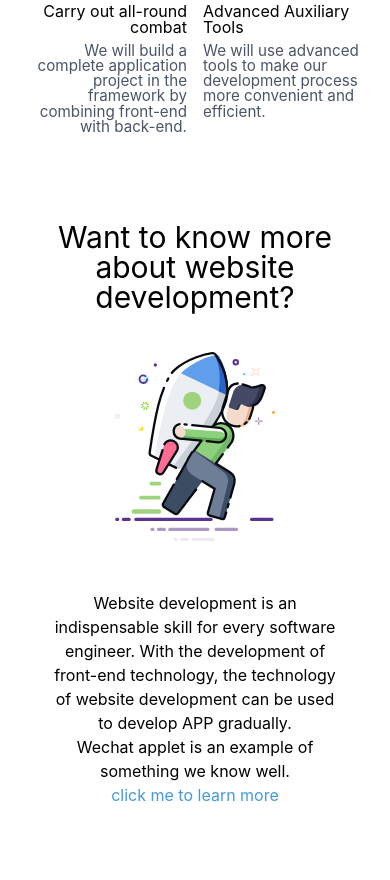
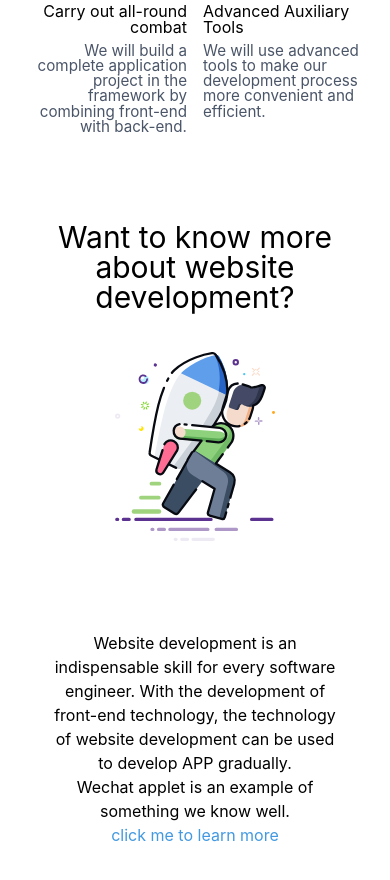
Before and after one commit to vticn-almighty/vticn-almighty.github.io, a plain HTML site: page a.html in a window 390 px wide. Shown: the part 2162-3042 px from the top of the page. Drawn offline with Linux system fonts and the light colour scheme; animation ran at ten frames a second.

Commit message:
Update a.html

```diff
--- a/a.html
+++ b/a.html
@@ -353,7 +353,7 @@
                     <img src="img/ren.svg" class='w-40 m-auto' alt="">
                 </div>
                 <div
-                    class='w-full px-12 sm:px-32 bg-re d-500 md:px-8 xl:pr-24 lg:px-0 text-center md:text-left md:pt-0 lg:pt-0 whitespace-pre-line relative'>
+                    class='w-full px-12 pt-10 sm:px-32 bg-re d-500 md:px-8 xl:pr-24 lg:px-0 text-center md:text-left md:pt-0 lg:pt-0 whitespace-pre-line relative'>
                     Website development is an indispensable skill for every software engineer. With the development of
                     front-end technology, the technology of website development can be used to develop APP gradually.
                     Wechat applet is an example of something we know well.
```
